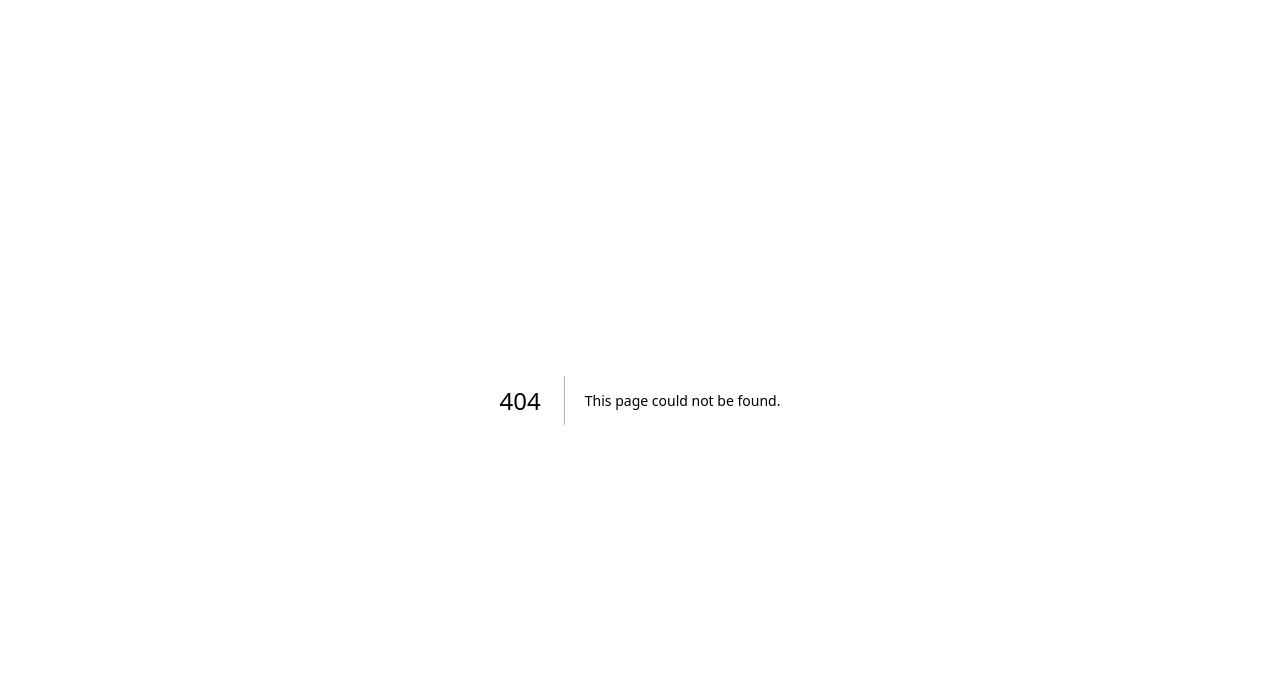
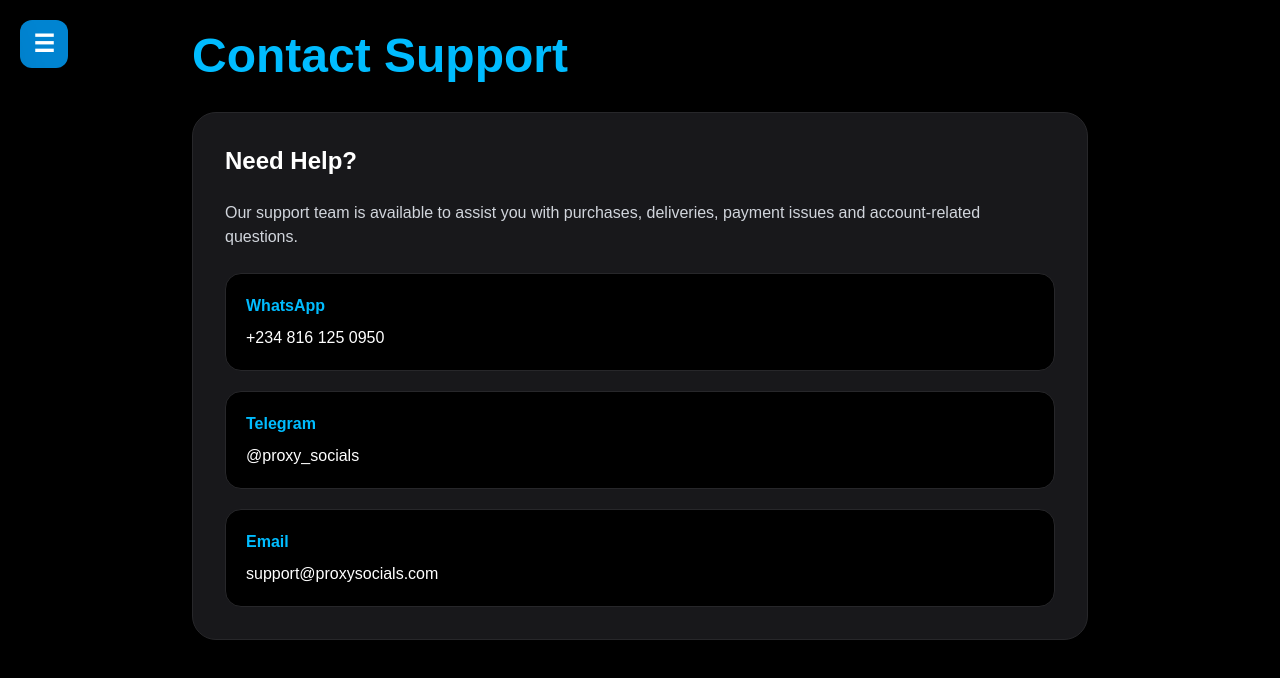
Before and after one commit to lowwxxx09-stack/proxysocials, a Next.js app: page /support in a window 1280 px wide. Before the commit this address had no page. Shown: the top 678 px of the page. Built offline with nearby package versions, Linux system fonts and the light colour scheme; no server answers.

Commit message:
Add customer support and disclaimer pages

```diff
--- /dev/null
+++ b/app/disclaimer/page.tsx
@@ -0,0 +1,73 @@
+"use client";
+
+import CustomerMenu from "@/components/CustomerMenu";
+
+export default function DisclaimerPage() {
+  return (
+    <main className="min-h-screen bg-black text-white p-8">
+
+      <CustomerMenu />
+
+      <div className="max-w-5xl mx-auto">
+
+        <h1 className="text-5xl font-black text-sky-400 mb-8">
+          Disclaimer
+        </h1>
+
+        <div className="bg-zinc-900 rounded-3xl border border-zinc-800 p-8 space-y-6">
+
+          <section>
+            <h2 className="text-2xl font-black text-white mb-3">
+              Digital Products
+            </h2>
+
+            <p className="text-gray-300">
+              ProxySocials sells digital products and services. Once a product
+              has been successfully delivered, it is considered received by the
+              customer.
+            </p>
+          </section>
+
+          <section>
+            <h2 className="text-2xl font-black text-white mb-3">
+              Refund Policy
+            </h2>
+
+            <p className="text-gray-300">
+              Due to the nature of digital products, refunds are generally not
+              available after successful delivery except where required by law
+              or where ProxySocials determines that a genuine issue occurred.
+            </p>
+          </section>
+
+          <section>
+            <h2 className="text-2xl font-black text-white mb-3">
+              Customer Responsibility
+            </h2>
+
+            <p className="text-gray-300">
+              Customers are responsible for providing accurate account
+              information before making a purchase. ProxySocials is not liable
+              for errors caused by incorrect information supplied by the
+              customer.
+            </p>
+          </section>
+
+          <section>
+            <h2 className="text-2xl font-black text-white mb-3">
+              Terms Updates
+            </h2>
+
+            <p className="text-gray-300">
+              ProxySocials reserves the right to modify these terms and
+              disclaimers at any time without prior notice.
+            </p>
+          </section>
+
+        </div>
+
+      </div>
+
+    </main>
+  );
+}
--- a/app/order-history/page.tsx
+++ b/app/order-history/page.tsx
@@ -4,6 +4,7 @@
 import { useRouter } from "next/navigation";
 import Link from "next/link";
 import { createClient } from "@/utils/supabase/client";
+import CustomerMenu from "@/components/CustomerMenu";
 
 export default function OrderHistory() {
   const router = useRouter();
@@ -60,6 +61,7 @@
 
   return (
     <main className="min-h-screen bg-black text-white py-10 px-6">
+        <CustomerMenu />
 
       <div className="max-w-6xl mx-auto">
 
--- a/app/profile/page.tsx
+++ b/app/profile/page.tsx
@@ -2,6 +2,7 @@
 
 import { useEffect, useState } from "react";
 import { createClient } from "@/lib/supabase/client";
+import CustomerMenu from "@/components/CustomerMenu";
 export default function ProfilePage() {
 
   const [fullName, setFullName] = useState("");
@@ -67,6 +68,7 @@
   }
   return (
     <main className="min-h-screen bg-sky-50 py-12 px-6">
+      <CustomerMenu />
       <div className="max-w-3xl mx-auto">
 
         <h1 className="text-4xl font-black text-black mb-8">
--- a/app/services/page.tsx
+++ b/app/services/page.tsx
@@ -3,6 +3,7 @@
 import { useEffect, useState } from "react";
 import { useRouter } from "next/navigation";
 import { supabase } from "@/lib/supabase";
+import CustomerMenu from "@/components/CustomerMenu";
 
 type Service = {
   id: string;
@@ -72,6 +73,7 @@
 
   return (
     <main className="min-h-screen bg-gradient-to-b from-sky-50 to-white py-14 px-6">
+      <CustomerMenu />
       <div className="max-w-7xl mx-auto">
 
         <div className="text-center mb-14">
--- /dev/null
+++ b/app/support/page.tsx
@@ -0,0 +1,74 @@
+"use client";
+
+import CustomerMenu from "@/components/CustomerMenu";
+
+export default function SupportPage() {
+  return (
+    <main className="min-h-screen bg-black text-white p-8">
+
+      <CustomerMenu />
+
+      <div className="max-w-4xl mx-auto">
+
+        <h1 className="text-5xl font-black text-sky-400 mb-8">
+          Contact Support
+        </h1>
+
+        <div className="bg-zinc-900 rounded-3xl p-8 border border-zinc-800">
+
+          <h2 className="text-2xl font-black mb-6">
+            Need Help?
+          </h2>
+
+          <p className="text-gray-300 mb-6">
+            Our support team is available to assist you with purchases,
+            deliveries, payment issues and account-related questions.
+          </p>
+
+          <div className="space-y-5">
+
+            <div className="bg-black rounded-2xl p-5 border border-zinc-800">
+
+              <h3 className="font-black text-sky-400">
+                WhatsApp
+              </h3>
+
+              <p className="mt-2">
+                +234 816 125 0950
+              </p>
+
+            </div>
+
+            <div className="bg-black rounded-2xl p-5 border border-zinc-800">
+
+              <h3 className="font-black text-sky-400">
+                Telegram
+              </h3>
+
+              <p className="mt-2">
+                @proxy_socials
+              </p>
+
+            </div>
+
+            <div className="bg-black rounded-2xl p-5 border border-zinc-800">
+
+              <h3 className="font-black text-sky-400">
+                Email
+              </h3>
+
+              <p className="mt-2">
+                support@proxysocials.com
+              </p>
+
+            </div>
+
+          </div>
+
+        </div>
+
+      </div>
+
+    </main>
+  );
+}
--- a/components/CustomerMenu.tsx
+++ b/components/CustomerMenu.tsx
@@ -3,12 +3,16 @@
 import { useState } from "react";
 import Link from "next/link";
 import { createClient } from "@/utils/supabase/client";
-import { useRouter } from "next/navigation";
+import { useRouter, usePathname } from "next/navigation";
 
 export default function CustomerMenu() {
   const [open, setOpen] = useState(false);
+  function closeMenu() {
+  setOpen(false);
+}
 
   const router = useRouter();
+  const pathname = usePathname();
   const supabase = createClient();
 
   async function logout() {
@@ -50,30 +54,74 @@
 
             <Link
   href="/dashboard"
-              className="block font-bold text-lg hover:text-sky-400"
+  onClick={closeMenu}
+  className={`block font-bold text-lg transition ${
+    pathname === "/dashboard"
+      ? "text-sky-400"
+      : "hover:text-sky-400"
+  }`}
 >
   🏠 Dashboard
 </Link>
 
             <Link
   href="/services"
-              className="block font-bold text-lg hover:text-sky-400"
+  onClick={closeMenu}
+  className={`block font-bold text-lg transition ${
+    pathname === "/services"
+      ? "text-sky-400"
+      : "hover:text-sky-400"
+  }`}
 >
   🛒 Services
 </Link>
 
             <Link
   href="/order-history"
-              className="block font-bold text-lg hover:text-sky-400"
+  onClick={closeMenu}
+  className={`block font-bold text-lg transition ${
+    pathname === "/order-history"
+      ? "text-sky-400"
+      : "hover:text-sky-400"
+  }`}
 >
   📦 Order History
 </Link>
 
             <Link
   href="/profile"
-              className="block font-bold text-lg hover:text-sky-400"
+  onClick={closeMenu}
+  className={`block font-bold text-lg transition ${
+    pathname === "/profile"
+      ? "text-sky-400"
+      : "hover:text-sky-400"
+  }`}
 >
   👤 My Profile
+</Link>
+
+<Link
+  href="/support"
+  onClick={closeMenu}
+  className={`block font-bold text-lg transition ${
+    pathname === "/support"
+      ? "text-sky-400"
+      : "hover:text-sky-400"
+  }`}
+>
+  💬 Contact Support
+</Link>
+
+<Link
+  href="/disclaimer"
+  onClick={closeMenu}
+  className={`block font-bold text-lg transition ${
+    pathname === "/disclaimer"
+      ? "text-sky-400"
+      : "hover:text-sky-400"
+  }`}
+>
+  ⚠ Disclaimer
 </Link>
 
             <button
```
Lines whose indentation alone changed are shown as unchanged.
